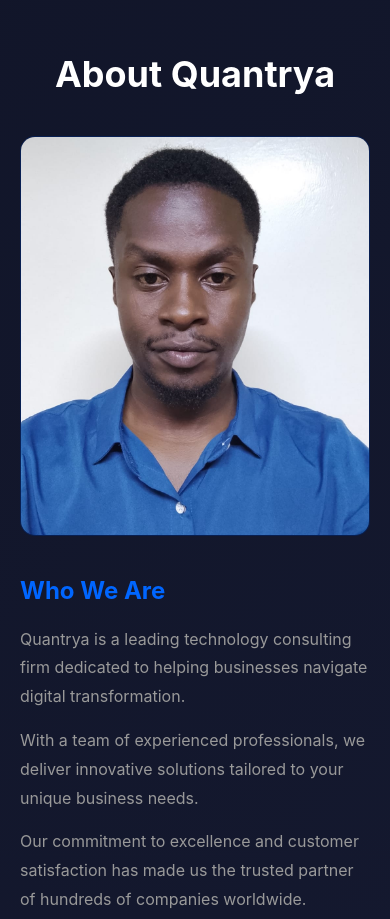
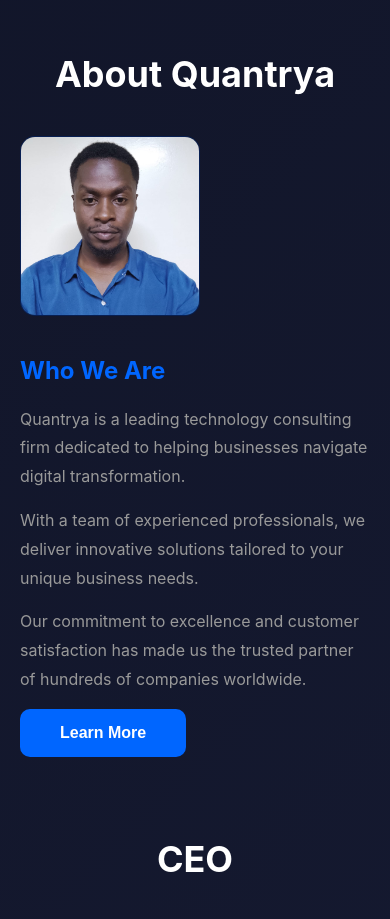
Before and after one commit to Anthonywachiragitahi/Quantrya-company-, a plain HTML site: page index.html in a window 390 px wide. Shown: the part 6640-7559 px from the top of the page. Drawn offline with Linux system fonts and the light colour scheme.

Commit message:
Add files via upload

```diff
--- a/index.html
+++ b/index.html
@@ -562,8 +562,8 @@
 
         .about-image {
             width: 100%;
-            max-width: 400px;
-            height: 400px;
+            max-width: 280px;
+            height: 280px;
             border-radius: 15px;
             background: var(--bg-dark);
             border: 1px solid var(--border-color);
@@ -780,6 +780,13 @@
                 text-decoration: none;
                 transition: all 0.3s;
                 text-align: center;
+            }
+        }
+
+        @media (max-width: 480px) {
+            .about-image {
+                max-width: 180px;
+                height: 180px;
             }
         }
     </style>
```
